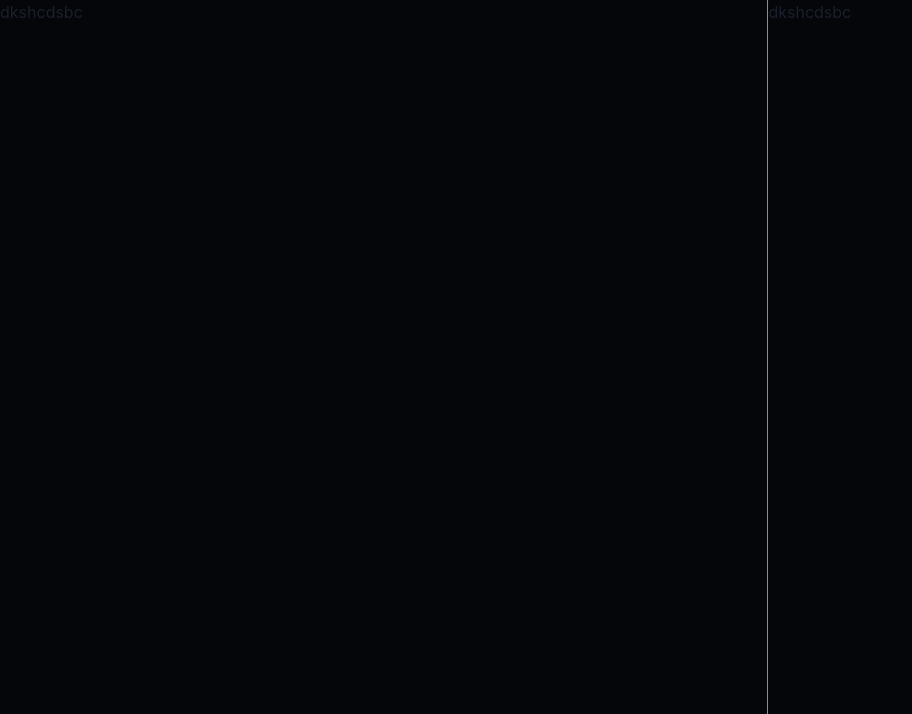
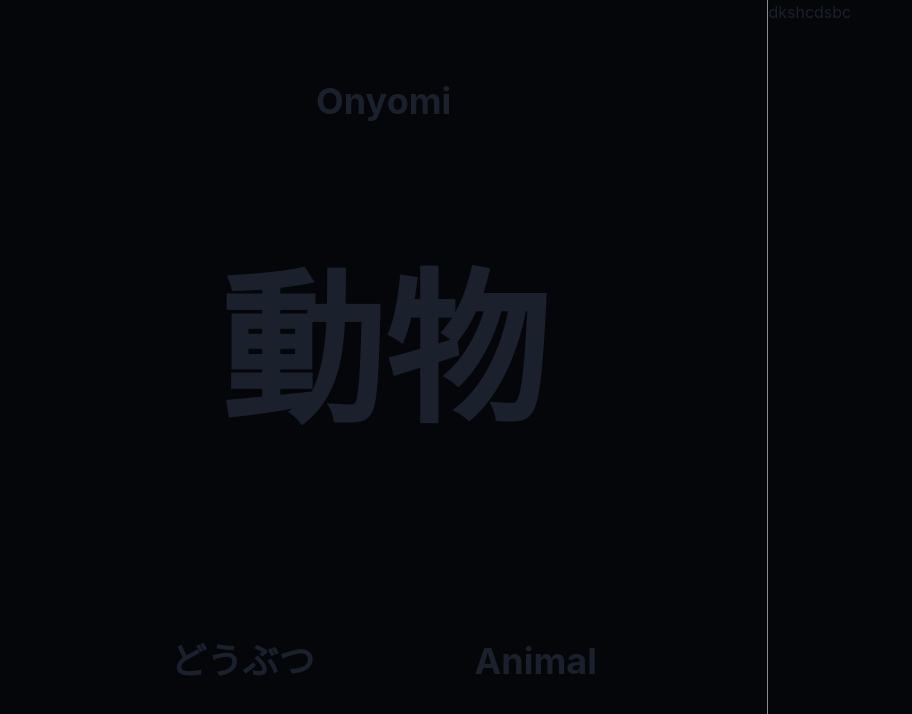
Before and after one commit to balub/Learn-Kanji, a Next.js app: page / in a window 1280 px wide. Shown: the top 714 px of the page, without its empty margins (0-912 px from the left). Built offline with nearby package versions, Linux system fonts and the light colour scheme.

Commit message:
Completed base single kanji component

```diff
--- a/components/SingleKanjiComponent.js
+++ b/components/SingleKanjiComponent.js
@@ -1,10 +1,20 @@
 import React from "react";
+import { Heading, VStack, HStack } from "@chakra-ui/react";
 
 function SingleKanjiComponent() {
   return (
-    <div>
-      <h1>dkshcdsbc</h1>
-    </div>
+    <VStack flex="1" spacing={10} align="center">
+      <Heading pt="20" size="xl">
+        Onyomi
+      </Heading>
+      <Heading fontSize="164" pt="90">
+        動物
+      </Heading>
+      <HStack spacing={40} pt="150">
+        <Heading size="xl">どうぶつ</Heading>
+        <Heading size="xl">Animal</Heading>
+      </HStack>
+    </VStack>
   );
 }
 
```
